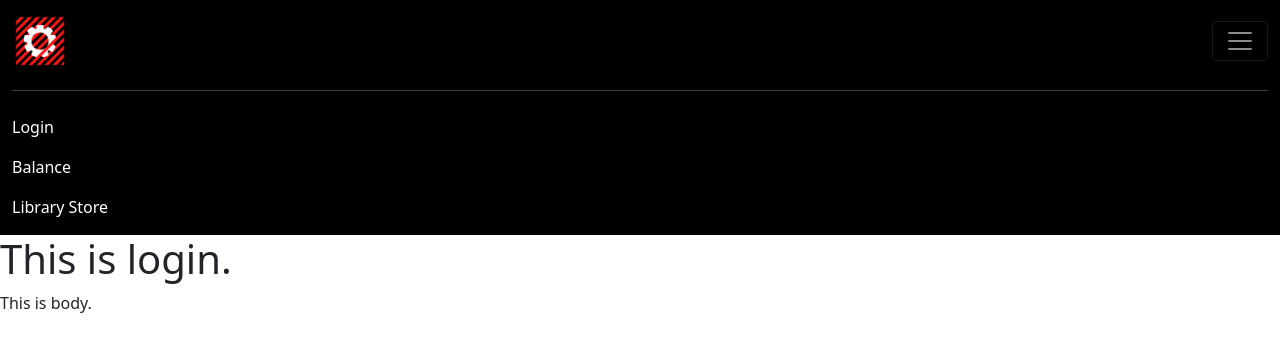
After one commit to Nontosan/Exceed-17, a Flask app: template project/templates/login.html in a window 1280 px wide, after a click that opens the changed part. The commit adds this page. Shown: the top 352 px of the page. Run offline with Flask 2, Linux system fonts and the light colour scheme; the template is opened without the code that fills it, so the values that code supplies are empty; some libraries are stand-ins or nearby versions.

Commit message:
add nav bar with active link dropdown

```diff
--- a/project/app.py
+++ b/project/app.py
@@ -11,22 +11,22 @@ def home():
 
 @app.route("/login", methods=["POST", "GET"])
 def login():
-    return "login"
+    return render_template("login.html", login=True)
 
 
 @app.route("/balance", methods=["PUT", "GET"])
 def balance():
-    return "balance"
+    return render_template("balance.html", balance=True)
 
 
 @app.route("/lib-store", methods=["PUT", "GET"])
 def lib_store():
-    return "lib. store"
+    return render_template("lib-store.html", lib_store=True)
 
 
 @app.route("/price-cal")
 def price_cal():
-    return "price cal."
+    return render_template("price-cal.html", preice_cal=True)
 
 
 if __name__ == "__main__":
--- /dev/null
+++ b/project/templates/balance.html
@@ -0,0 +1,4 @@
+{% extends "base.html" %}
+{% block title %}Balance{% endblock %}
+{% block content_head %}<h1>This is balance.</h1>{% endblock %}
+{% block content_body %}<p>This is body.</p>{% endblock %}
--- a/project/templates/base.html
+++ b/project/templates/base.html
@@ -8,6 +8,50 @@
       crossorigin="anonymous"
     />
     <title>{% block title %}{% endblock %}</title>
+    <!-- NavBar -->
+    <nav class="navbar navbar-dark", style="background-color: black;">
+      <div class="container-fluid">
+        <a class="navbar-brand" href="#"><img src="./static/Black.png" style="width: 7vh;"></a>
+        <button
+          class="navbar-toggler"
+          type="button"
+          data-bs-toggle="collapse"
+          data-bs-target="#navbarSupportedContent"
+          aria-controls="navbarSupportedContent"
+          aria-expanded="false"
+          aria-label="Toggle navigation"
+        >
+          <span class="navbar-toggler-icon"></span>
+        </button>
+        <div class="collapse navbar-collapse" id="navbarSupportedContent">
+          <hr style="color: white;">
+          <ul class="navbar-nav me-auto mb-2 mb-lg-0">
+            <li class="nav-item">
+              {% if login %}
+              <a class="nav-link disabled" aria-current="page" href="/login">Login</a>
+              {% else %}
+              <a class="nav-link active" aria-current="page" href="/login">Login</a>
+              {% endif %}
+            </li>
+            <li class="nav-item">
+              {% if balance %}
+              <a class="nav-link disabled" aria-current="page" href="/balance">Balance</a>
+              {% else %}
+              <a class="nav-link active" aria-current="page" href="/balance">Balance</a>
+              {% endif %}
+            </li>
+            <li class="nav-item">
+              {% if lib_store %}
+              <a class="nav-link disabled" aria-current="page" href="/lib-store">Library Store</a>
+              {% else %}
+              <a class="nav-link active" aria-current="page" href="/lib-store">Library Store</a>
+              {% endif %}
+            </li>
+          </ul>
+        </div>
+      </div>
+    </nav>
+    <!-- ====== -->
     {% block content_head %}{% endblock %}
   </head>
   <body>
--- a/project/templates/index.html
+++ b/project/templates/index.html
@@ -1,4 +1,4 @@
 {% extends "base.html" %}
 {% block title %}Home{% endblock %}
-{% block content_head %}<h1>This is head.</h1>{% endblock %}
+{% block content_head %}<h1>This is home.</h1>{% endblock %}
 {% block content_body %}<p>This is body.</p>{% endblock %}
--- /dev/null
+++ b/project/templates/lib-store.html
@@ -0,0 +1,4 @@
+{% extends "base.html" %}
+{% block title %}Library Store{% endblock %}
+{% block content_head %}<h1>This is lib-store.</h1>{% endblock %}
+{% block content_body %}<p>This is body.</p>{% endblock %}
--- /dev/null
+++ b/project/templates/login.html
@@ -0,0 +1,4 @@
+{% extends "base.html" %}
+{% block title %}Login{% endblock %}
+{% block content_head %}<h1>This is login.</h1>{% endblock %}
+{% block content_body %}<p>This is body.</p>{% endblock %}
--- /dev/null
+++ b/project/templates/price-cal.html
@@ -0,0 +1,4 @@
+{% extends "base.html" %}
+{% block title %}Price Cal.{% endblock %}
+{% block content_head %}<h1>This is price-cal.</h1>{% endblock %}
+{% block content_body %}<p>This is body.</p>{% endblock %}
```
Also changed, not shown: project/static/Black.png (added), project/static/X-Coin.png (added).
